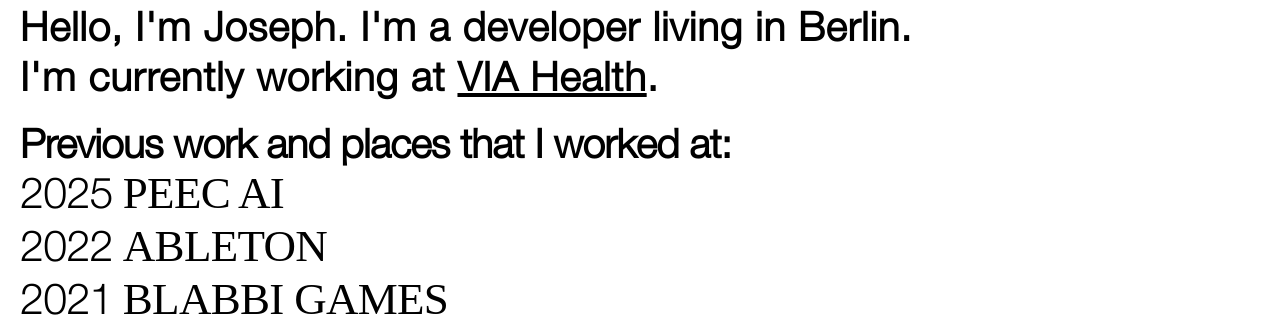
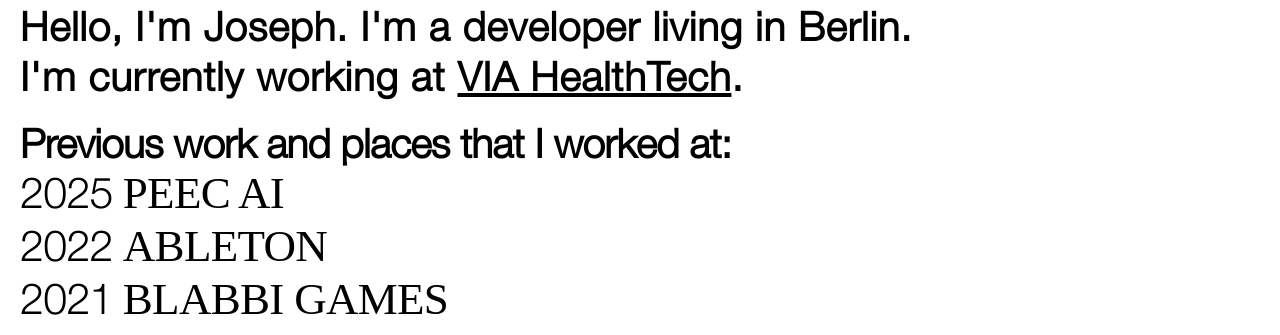
Before and after one commit to josephmallari/portfolio-static, a plain HTML site: page index.html in a window 1280 px wide. Shown: the part 436-771 px from the top of the page. Drawn offline with Linux system fonts and the light colour scheme.

Commit message:
Update index.html

```diff
--- a/index.html
+++ b/index.html
@@ -31,7 +31,7 @@
         </section>
         <section class="intro">
             <h1>Hello, I'm Joseph. I'm a developer living in Berlin. I'm currently working at <a
-                    href="https://www.via-health.de/" target="_blank" rel="noopener noreferrer">VIA Health</a>.</h1>
+                    href="https://www.via-health.de/" target="_blank" rel="noopener noreferrer">VIA HealthTech</a>.</h1>
         </section>
         <section class="projects">
             <h2 class="projects__header">Previous work and places that I worked at:</h2>
```
